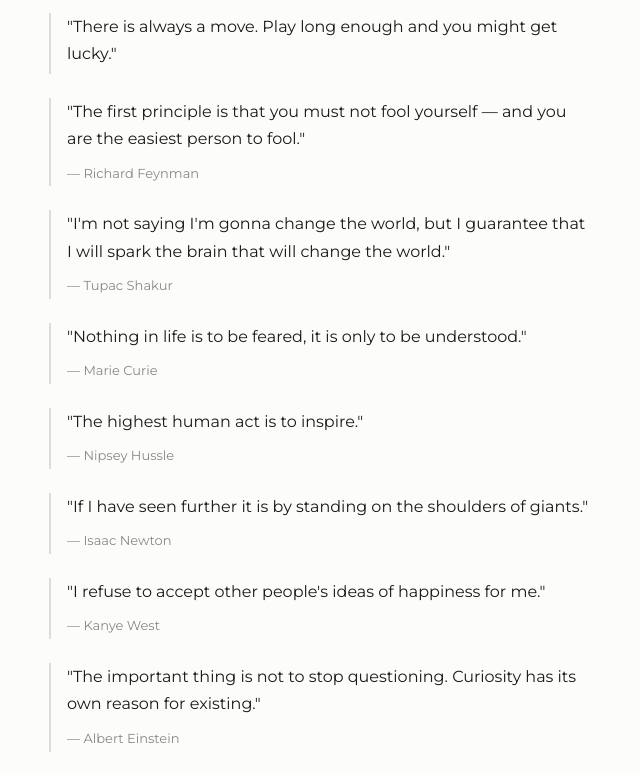
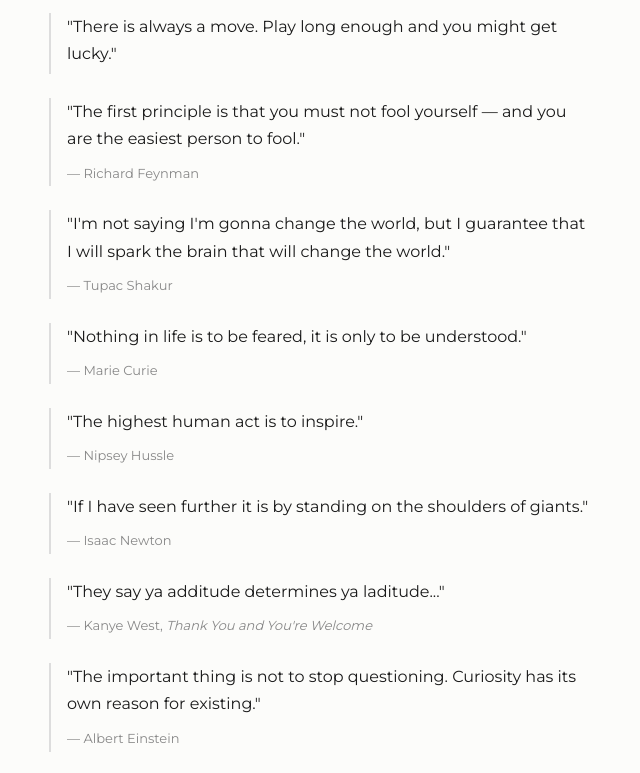
Before and after one commit to MaximusStupidus/maximusstupidus.github.io, a plain HTML site: page quotes.html in a window 1280 px wide. Shown: the part 193-966 px from the top of the page, without its empty margins (319-959 px from the left). Drawn offline with Linux system fonts and the light colour scheme; no server answers.

Commit message:
Quotes: swap in Kanye West book quote (Thank You and You're Welcome)
Co-Authored-By: Claude Opus 4.8 (1M context) <noreply@anthropic.com>

```diff
--- a/quotes.html
+++ b/quotes.html
@@ -48,8 +48,8 @@
 </blockquote>
 
 <blockquote>
-  <p>"I refuse to accept other people's ideas of happiness for me."</p>
-  <cite>— Kanye West</cite>
+  <p>"They say ya additude determines ya laditude..."</p>
+  <cite>— Kanye West, <em>Thank You and You're Welcome</em></cite>
 </blockquote>
 
 <blockquote>
```
